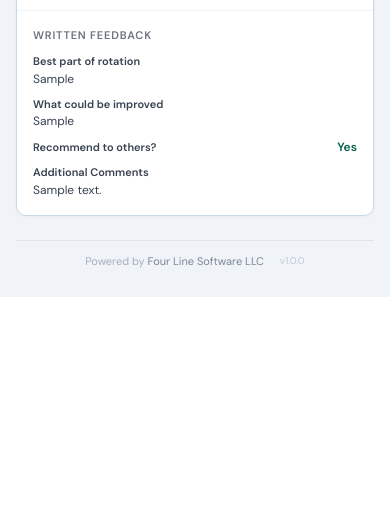
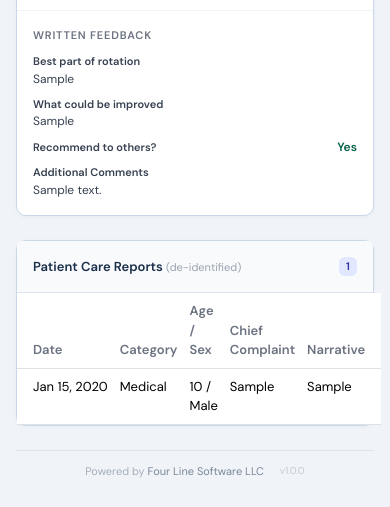
Before and after one commit to AndSnodFRBA/PEMSE, a Django app: page /staff/evaluations/1/ in a window 390 px wide. Shown: the part 1265-1772 px from the top of the page. Before the commit the page ends 1562 px from the top, so only its background shows below. Run offline with Django 5.2, Linux system fonts and the light colour scheme; a user stored in the database is signed in; tables that the repository leaves empty hold one stand-in row (values such as "Sample post"); parts of the project's set-up code (start-up, migrations or seed data) failed here and were passed over.

Commit message:
Add de-identified student Patient Care Reports for clinicals
Students completing a clinical rotation can now log a short patient care
report with a narrative per patient contact. The model has no field for
patient name, DOB, address, or MRN by design, and every free-text field
is scanned server-side to block accidental PHI (SSNs, phone numbers,
emails, street addresses, explicit dates, name-style salutations, and
DOB/MRN/SSN references) before it can be saved. Staff can review the
de-identified reports on the rotation detail page.

Co-Authored-By: Claude Sonnet 5 <noreply@anthropic.com>
Claude-Session: https://claude.ai/code/session_01FU8ioNVsouEtxPH5i5JU3z
(cherry picked from commit 0c88f625e35fcc6b84b1c2a491101daadfc71c60)

```diff
--- a/evaluations/forms.py
+++ b/evaluations/forms.py
@@ -1,6 +1,7 @@
 from django import forms
 
-from .models import ClinicalRotation, PreceptorEvaluation, StudentSiteEvaluation
+from .models import ClinicalRotation, PatientCareNarrative, PreceptorEvaluation, StudentSiteEvaluation
+from .phi_filter import scan_for_phi
 
 _fc = {'class': 'form-control'}
 _fs = {'class': 'form-select'}
@@ -51,6 +52,59 @@ class AddRotationForm(forms.ModelForm):
                 'preceptor_email': 'Preceptor email',
                 'preceptor_title': 'Preceptor title / role',
             }[f]
+
+
+class PatientCareNarrativeForm(forms.ModelForm):
+    """Student-completed, de-identified patient care report. There is intentionally
+    no field for patient name, DOB, address, or any other direct identifier — and
+    every free-text field is scanned for accidental PHI before it can be saved."""
+
+    confirm_deidentified = forms.BooleanField(
+        required=True,
+        widget=forms.CheckboxInput(attrs={'class': 'form-check-input'}),
+        label='I confirm this report contains no patient names, dates of birth, addresses, '
+              'phone numbers, medical record numbers, or other identifying information.',
+    )
+
+    class Meta:
+        model = PatientCareNarrative
+        fields = [
+            'encounter_date', 'patient_age', 'patient_sex',
+            'chief_complaint_category', 'chief_complaint',
+            'narrative', 'interventions', 'disposition',
+        ]
+        widgets = {
+            'encounter_date':            forms.DateInput(attrs={**_fc, 'type': 'date'}),
+            'patient_age':                forms.NumberInput(attrs={**_fc, 'min': '0', 'max': '120'}),
+            'patient_sex':                forms.Select(attrs=_fs),
+            'chief_complaint_category':   forms.Select(attrs=_fs),
+            'chief_complaint':            forms.TextInput(attrs={**_fc, 'placeholder': 'e.g. chest pain, fall from standing'}),
+            'narrative':                  forms.Textarea(attrs={**_fc, 'rows': 6}),
+            'interventions':              forms.Textarea(attrs={**_fc, 'rows': 3}),
+            'disposition':                forms.Select(attrs=_fs),
+        }
+
+    def __init__(self, *args, **kwargs):
+        super().__init__(*args, **kwargs)
+        self.fields['disposition'].required = False
+        self.fields['interventions'].required = False
+
+    def clean_patient_age(self):
+        age = self.cleaned_data.get('patient_age')
+        if age is not None and age > 120:
+            raise forms.ValidationError('Enter age in years only (no dates of birth).')
+        return age
+
+    def _clean_text_field(self, name):
+        value = self.cleaned_data.get(name, '')
+        issues = scan_for_phi(value)
+        if issues:
+            raise forms.ValidationError(issues)
+        return value
+
+    def clean_chief_complaint(self):  return self._clean_text_field('chief_complaint')
+    def clean_narrative(self):        return self._clean_text_field('narrative')
+    def clean_interventions(self):    return self._clean_text_field('interventions')
 
 
 class PreceptorEvalForm(forms.Form):
--- a/evaluations/models.py
+++ b/evaluations/models.py
@@ -222,6 +222,68 @@ class CourseEvaluation(models.Model):
         return round(sum(scores) / len(scores), 1) if scores else None
 
 
+class PatientCareNarrative(models.Model):
+    """Short, de-identified patient care report a student completes for a clinical
+    patient contact. By design there is no field for patient name, date of birth,
+    address, or any other direct identifier — only age, sex, and clinical details
+    are captured, and free-text fields are scanned to block accidental PHI."""
+
+    CATEGORY_CHOICES = [
+        ('medical',      'Medical'),
+        ('trauma',       'Trauma'),
+        ('cardiac',      'Cardiac'),
+        ('respiratory',  'Respiratory'),
+        ('behavioral',   'Behavioral / Psychiatric'),
+        ('ob_peds',      'OB / Pediatric'),
+        ('other',        'Other'),
+    ]
+
+    SEX_CHOICES = [
+        ('M', 'Male'),
+        ('F', 'Female'),
+        ('U', 'Unknown / Not specified'),
+    ]
+
+    DISPOSITION_CHOICES = [
+        ('transported', 'Transported'),
+        ('refused',     'Refused care / transport'),
+        ('treated',     'Treated and released'),
+        ('other',       'Other'),
+    ]
+
+    rotation   = models.ForeignKey(
+        ClinicalRotation, on_delete=models.CASCADE, related_name='patient_narratives'
+    )
+    encounter_date = models.DateField(help_text='Date of the patient encounter (no other dates — do not include a date of birth).')
+
+    patient_age = models.PositiveSmallIntegerField(
+        help_text='Approximate age in years only — never a date of birth.'
+    )
+    patient_sex = models.CharField(max_length=1, choices=SEX_CHOICES)
+    chief_complaint_category = models.CharField(max_length=20, choices=CATEGORY_CHOICES)
+    chief_complaint = models.CharField(max_length=200, help_text='Brief, de-identified chief complaint (e.g. "chest pain", "fall from standing").')
+
+    narrative = models.TextField(
+        help_text='Short narrative: assessment, interventions, and patient response. No names, exact dates, addresses, or other identifiers.'
+    )
+    interventions = models.TextField(blank=True)
+    disposition = models.CharField(max_length=20, choices=DISPOSITION_CHOICES, blank=True)
+
+    deidentification_confirmed = models.BooleanField(
+        default=False,
+        help_text='Student attested this report contains no patient-identifying information.'
+    )
+
+    created_at = models.DateTimeField(auto_now_add=True)
+
+    class Meta:
+        ordering = ['-encounter_date', '-created_at']
+        verbose_name = 'Patient care report'
+
+    def __str__(self):
+        return f'{self.rotation.student.get_full_name()} — {self.get_chief_complaint_category_display()} ({self.encounter_date})'
+
+
 class StudentSiteEvaluation(models.Model):
     rotation     = models.OneToOneField(
         ClinicalRotation, on_delete=models.CASCADE, related_name='student_eval'
--- a/evaluations/urls.py
+++ b/evaluations/urls.py
@@ -7,6 +7,8 @@ urlpatterns = [
     path('add/',                               views.add_rotation,         name='rotation_add'),
     path('preceptor/<int:eval_id>/resend/',    views.resend_preceptor_eval, name='resend_preceptor_eval'),
     path('<int:pk>/site-eval/',                views.site_eval,            name='rotation_site_eval'),
+    path('<int:pk>/patient-reports/',          views.patient_narrative_list, name='rotation_patient_reports'),
+    path('<int:pk>/patient-reports/add/',      views.add_patient_narrative,  name='rotation_add_patient_report'),
     path('preceptor/<uuid:token>/',            views.preceptor_eval,       name='preceptor_eval'),
     path('preceptor/<uuid:token>/submitted/',  views.preceptor_submitted,  name='preceptor_submitted'),
     # Course evaluations (student-facing)
--- a/evaluations/views.py
+++ b/evaluations/views.py
@@ -9,8 +9,8 @@ from django.utils import timezone
 
 from staff.mixins import staff_required
 
-from .forms import AddRotationForm, PreceptorEvalForm, StudentSiteEvalForm
-from .models import ClinicalRotation, CourseEvaluation, PreceptorEvaluation, StudentSiteEvaluation
+from .forms import AddRotationForm, PatientCareNarrativeForm, PreceptorEvalForm, StudentSiteEvalForm
+from .models import ClinicalRotation, CourseEvaluation, PatientCareNarrative, PreceptorEvaluation, StudentSiteEvaluation
 
 
 # ── Student views ─────────────────────────────────────────────────────────────
@@ -21,7 +21,7 @@ def rotation_log(request):
         ClinicalRotation.objects
         .filter(student=request.user)
         .select_related('course')
-        .prefetch_related('preceptor_eval', 'student_eval')
+        .prefetch_related('preceptor_eval', 'student_eval', 'patient_narratives')
     )
 
     total_hours    = sum(r.hours_completed for r in rotations)
@@ -105,6 +105,35 @@ def site_eval(request, pk):
         return redirect('rotation_log')
 
     return render(request, 'evaluations/site_eval.html', {
+        'form':     form,
+        'rotation': rotation,
+    })
+
+
+@login_required
+def patient_narrative_list(request, pk):
+    rotation = get_object_or_404(ClinicalRotation, pk=pk, student=request.user)
+    narratives = rotation.patient_narratives.all()
+    return render(request, 'evaluations/patient_narrative_list.html', {
+        'rotation':   rotation,
+        'narratives': narratives,
+    })
+
+
+@login_required
+def add_patient_narrative(request, pk):
+    rotation = get_object_or_404(ClinicalRotation, pk=pk, student=request.user)
+    form = PatientCareNarrativeForm(request.POST or None, initial={'encounter_date': rotation.rotation_date})
+
+    if request.method == 'POST' and form.is_valid():
+        narrative = form.save(commit=False)
+        narrative.rotation = rotation
+        narrative.deidentification_confirmed = True
+        narrative.save()
+        messages.success(request, 'Patient care report saved.')
+        return redirect('rotation_patient_reports', pk=rotation.pk)
+
+    return render(request, 'evaluations/add_patient_narrative.html', {
         'form':     form,
         'rotation': rotation,
     })
@@ -298,11 +327,13 @@ def staff_eval_detail(request, pk):
     rotation       = get_object_or_404(ClinicalRotation, pk=pk)
     preceptor_eval_obj = getattr(rotation, 'preceptor_eval', None)
     student_eval_obj   = getattr(rotation, 'student_eval', None)
+    patient_narratives = rotation.patient_narratives.all()
 
     return render(request, 'staff/eval_detail.html', {
-        'rotation':       rotation,
-        'preceptor_eval': preceptor_eval_obj,
-        'student_eval':   student_eval_obj,
+        'rotation':           rotation,
+        'preceptor_eval':     preceptor_eval_obj,
+        'student_eval':       student_eval_obj,
+        'patient_narratives': patient_narratives,
     })
 
 
--- a/templates/staff/eval_detail.html
+++ b/templates/staff/eval_detail.html
@@ -221,4 +221,43 @@
   </div>
 
 </div>
+
+<!-- Patient care reports (de-identified) -->
+<div class="card mt-4">
+  <div class="card-header py-3 d-flex align-items-center justify-content-between"
+       style="background:#f8fafc;border-bottom:1px solid #dde4ef;font-weight:600;color:#1a2e4a;font-size:13px;">
+    <span>Patient Care Reports <span style="font-weight:400;color:#9ca3af;font-size:11px;">(de-identified)</span></span>
+    <span class="badge" style="background:#e0e7ff;color:#3730a3;font-size:11px;">{{ patient_narratives|length }}</span>
+  </div>
+  {% if patient_narratives %}
+    <div class="card-body p-0">
+      <table class="table table-sm mb-0" style="font-size:13px;">
+        <thead style="background:#f8fafc;">
+          <tr>
+            <th class="ps-3" style="color:#6b7280;font-weight:600;">Date</th>
+            <th style="color:#6b7280;font-weight:600;">Category</th>
+            <th style="color:#6b7280;font-weight:600;">Age / Sex</th>
+            <th style="color:#6b7280;font-weight:600;">Chief Complaint</th>
+            <th class="pe-3" style="color:#6b7280;font-weight:600;">Narrative</th>
+          </tr>
+        </thead>
+        <tbody>
+          {% for n in patient_narratives %}
+          <tr>
+            <td class="ps-3" style="white-space:nowrap;">{{ n.encounter_date|date:"M j, Y" }}</td>
+            <td>{{ n.get_chief_complaint_category_display }}</td>
+            <td>{{ n.patient_age }} / {{ n.get_patient_sex_display }}</td>
+            <td>{{ n.chief_complaint }}</td>
+            <td class="pe-3" style="white-space:pre-line;max-width:320px;">{{ n.narrative }}</td>
+          </tr>
+          {% endfor %}
+        </tbody>
+      </table>
+    </div>
+  {% else %}
+    <div class="card-body">
+      <p style="color:#9ca3af;font-size:13px;">No patient care reports submitted for this rotation yet.</p>
+    </div>
+  {% endif %}
+</div>
 {% endblock %}
```
Also changed, not shown: evaluations/admin.py (+10 -1 lines), evaluations/phi_filter.py (added, +58 -0 lines), templates/evaluations/add_patient_narrative.html (added, +117 -0 lines), templates/evaluations/patient_narrative_list.html (added, +67 -0 lines), templates/evaluations/rotation_log.html (+8 -0 lines), evaluations/migrations/0003_patientcarenarrative.py (added).
